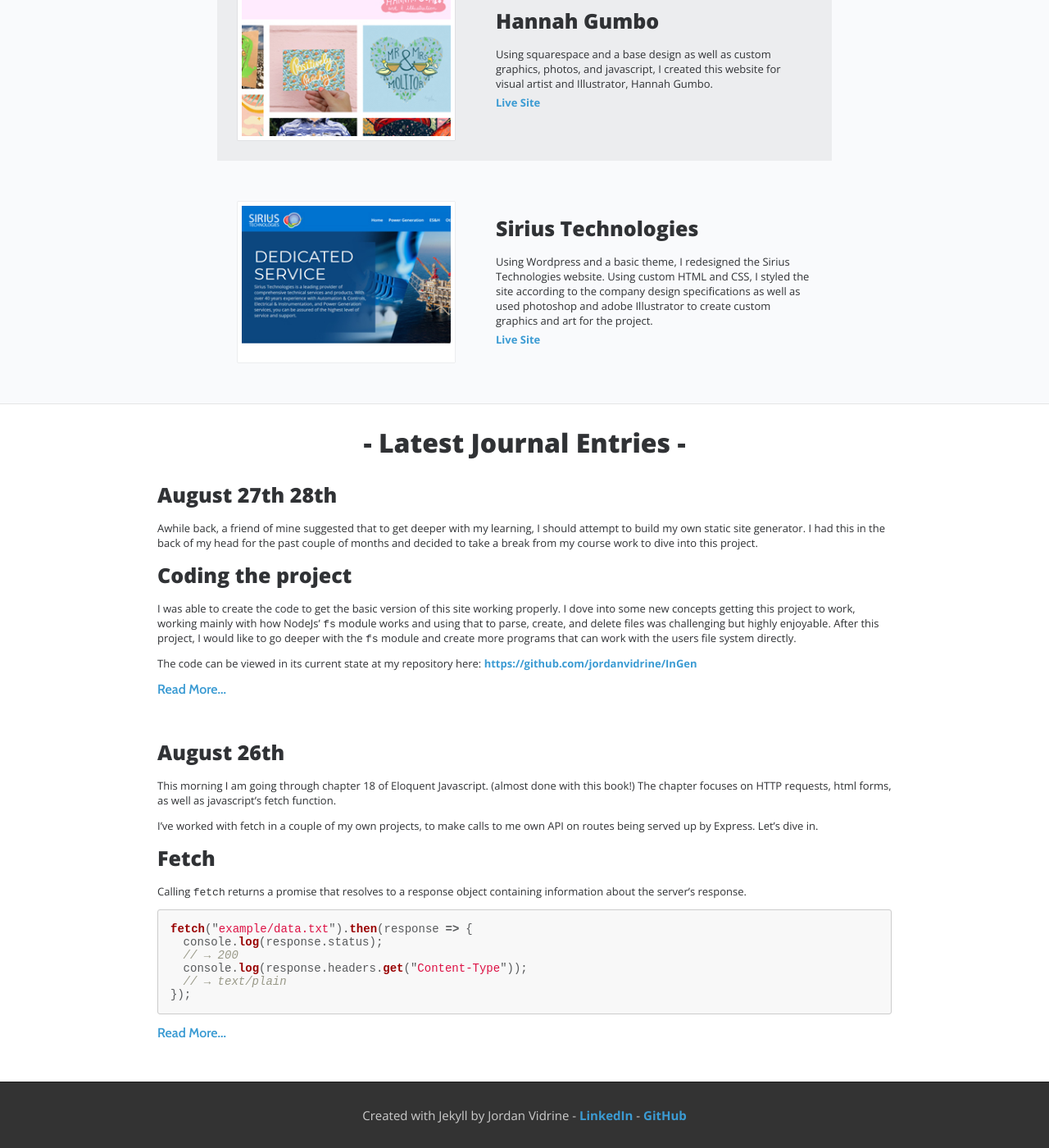
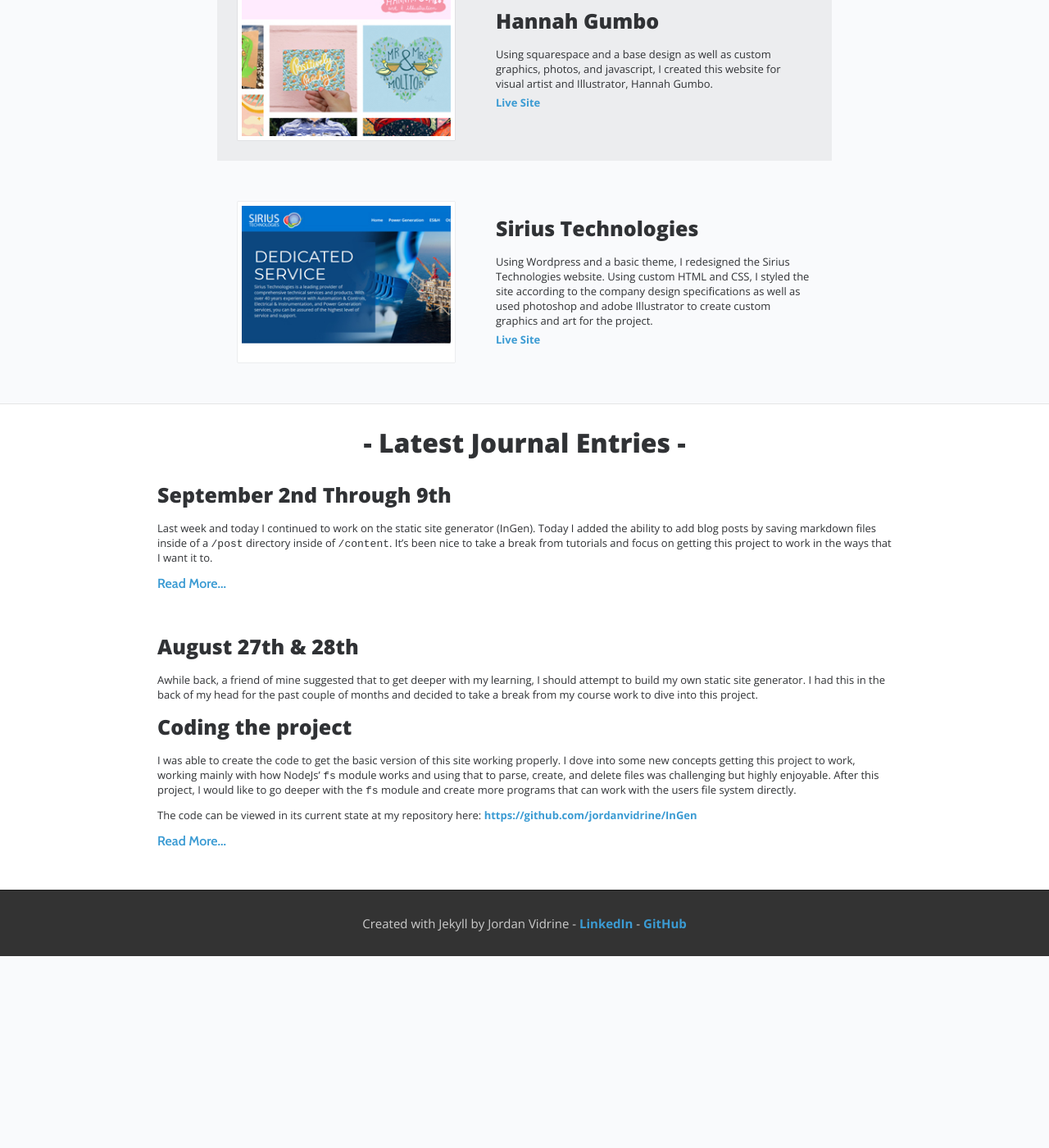
Before and after one commit to jordanvidrine/blog, a Jekyll site: the page built from index.html, in a window 1280 px wide and 1400 px high, scrolled down 2804 px. Shown: the whole window at 82% size. Built offline with Jekyll 4.4.1, drawn with Linux system fonts in a browser that asks for light colours; the list of posts is cut into pages by our own code; after the commit the page ends 3970 px from its top, so only the background shows below that; some of the changed lines change nothing that is shown.

Commit message:
9-9-19 Updates

````diff
--- a/_layouts/home.html
+++ b/_layouts/home.html
@@ -1,6 +1,16 @@
 <!doctype html>
 <html>
   <head>
+    <!-- Global site tag (gtag.js) - Google Analytics -->
+<script async src="https://www.googletagmanager.com/gtag/js?id=UA-147390936-1"></script>
+<script>
+  window.dataLayer = window.dataLayer || [];
+  function gtag(){dataLayer.push(arguments);}
+  gtag('js', new Date());
+
+  gtag('config', 'UA-147390936-1');
+</script>
+
     <meta charset="utf-8">
     <title>{{ page.title }}</title>
     <meta content="width=device-width, initial-scale=1" name="viewport" />
--- /dev/null
+++ b/_posts/2019-09-6-September-2nd-through-9th.md
@@ -0,0 +1,10 @@
+---
+layout: post
+---
+Last week and today I continued to work on the static site generator (InGen). Today I added the ability to add blog posts by saving markdown files inside of a ```/post``` directory inside of ```/content```. It's been nice to take a break from tutorials and focus on getting this project to work in the ways that I want it to.
+
+<!--more-->
+
+I also updated my website at [www.jordanvidrine.com](www.jordanvidrine.com) to include a couple projects that I have finished or am working on since my last website update. Another thing I did was to work on my LinkedIn profile and update that a bit. I read a really great article on freecodecamp.com that helped me with the wording and how I should be presenting myself in regards to looking for work.
+
+In between all of that I have also been reading through chapter 19 of Eloquent Javascript. The chapter is a walkthrough of creating a Pixel Art Editor inside of the browser using Javascript and html canvas. It's pretty complex, but I am working through each function and am able to understand what each part of the process is doing.
````
Also changed, not shown: _posts/2019-08-28-August-27th-&-28th.md (renamed from _posts/2019-08-28-August-27th-28th.md).
